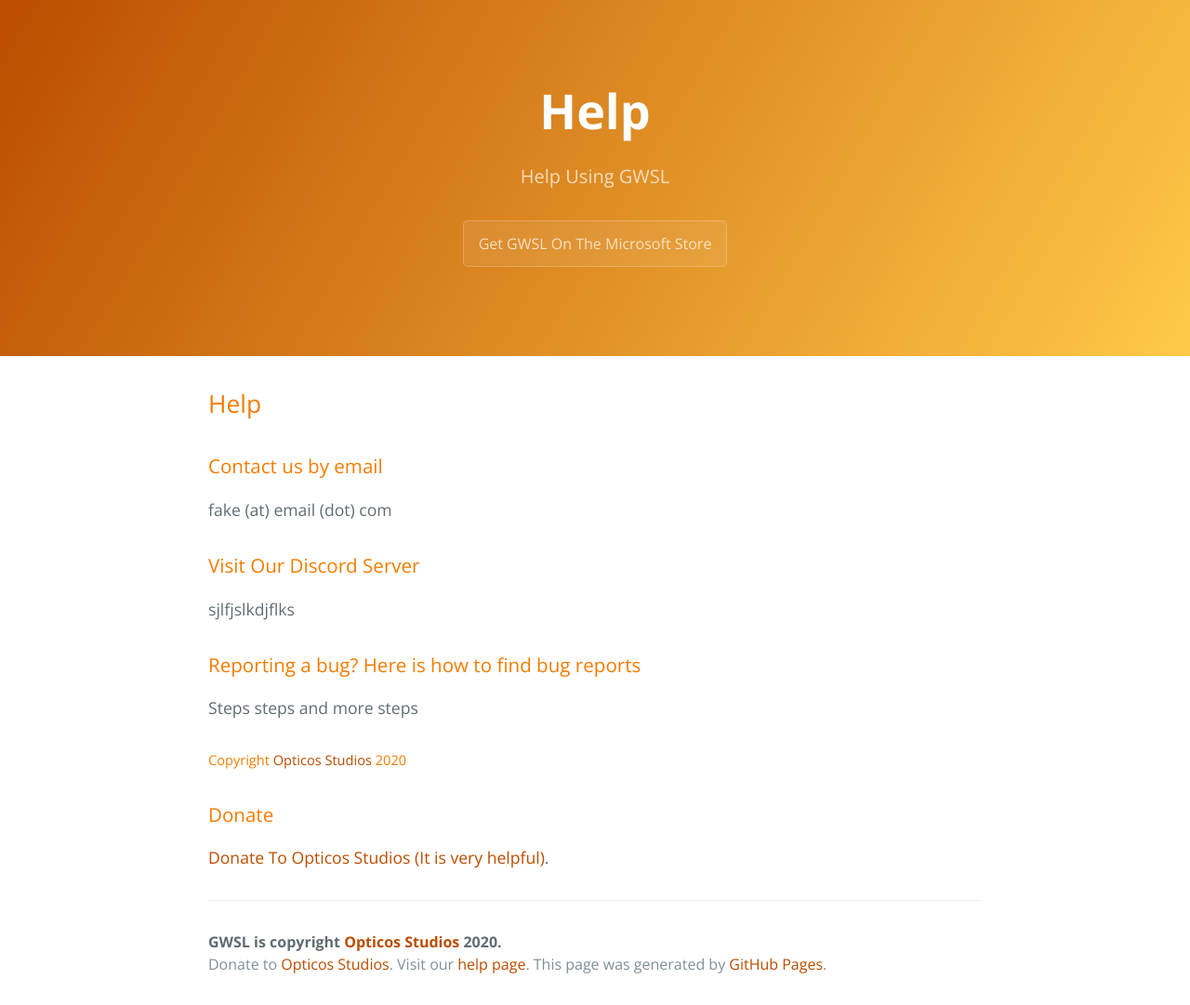
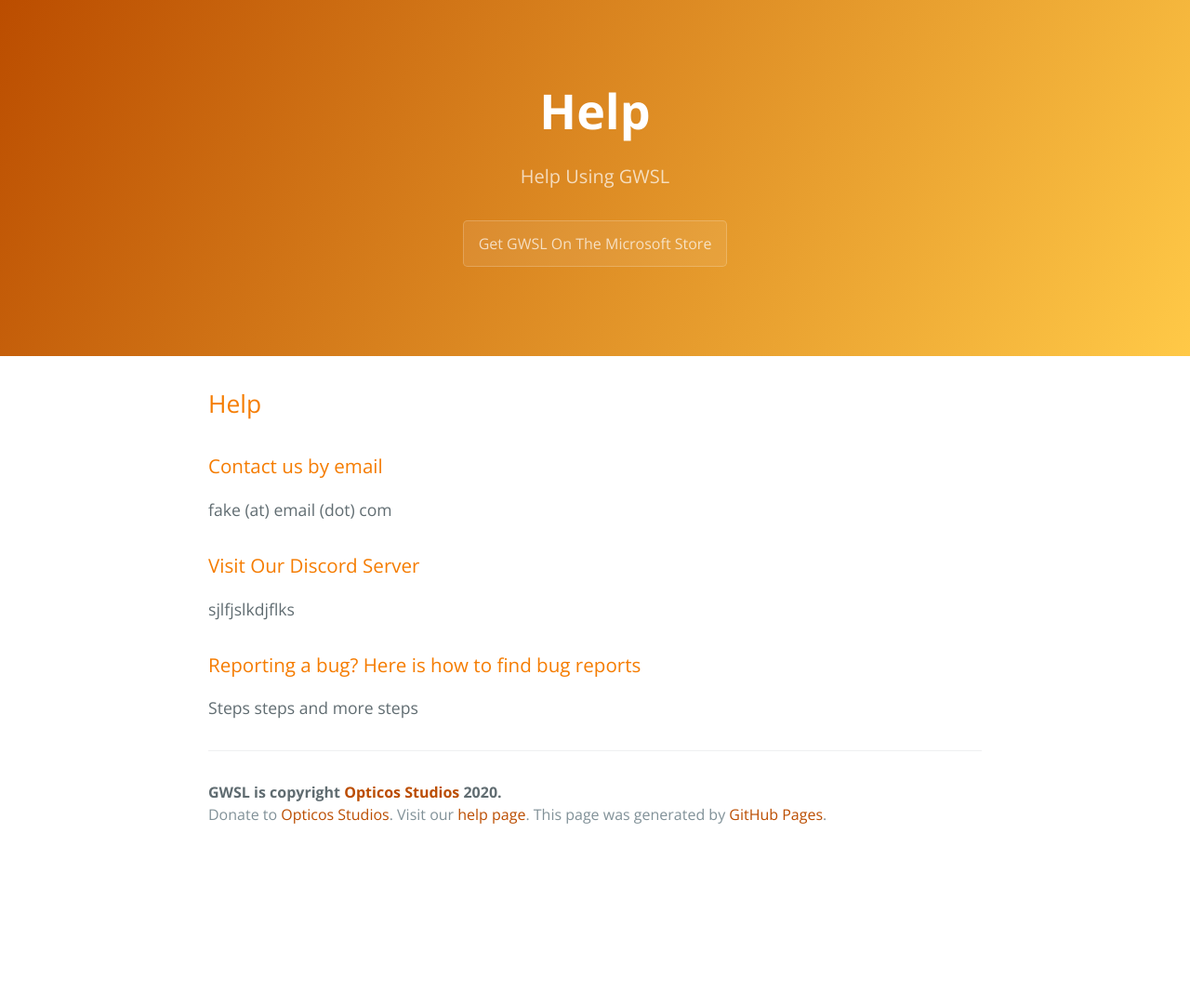
Before and after one commit to Opticos/gwsl, a Jekyll site: the page built from help.md, in a window 1280 px wide. Shown: the whole page at 93% size. Built offline with Jekyll 4.4.1, drawn with Linux system fonts in a browser that asks for light colours; the repository's description, which GitHub fills in, is left out; after the commit the page ends 920 px from its top, so only the background shows below that.

Commit message:
Update help.md

```diff
--- a/help.md
+++ b/help.md
@@ -18,10 +18,3 @@ sjlfjslkdjflks
 ### Reporting a bug? Here is how to find bug reports
 
 Steps steps and more steps
-
-##### Copyright [Opticos Studios](http://opticos.studio) 2020
-
-
-### Donate
-
-[Donate To Opticos Studios (It is very helpful)](https://sites.google.com/bartimee.com/opticos-studios/donate#h.p_6-1t7x2XFvCP).
```
